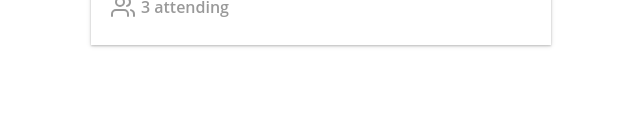
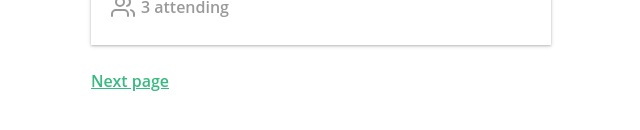
Before and after one commit to VictorHugoBatista/real-world-vue, a Vue app: page / in a window 1280 px wide. Shown: the part 600-730 px from the top of the page, without its empty margins (319-959 px from the left). Built offline with nearby package versions, Linux system fonts and the light colour scheme; data requests are answered from the project's data file.

Commit message:
Add next / prev links to events list

```diff
--- a/src/App.vue
+++ b/src/App.vue
@@ -3,7 +3,7 @@
     <div id="nav">
       <NavBar />
     </div>
-    <router-view />
+    <router-view :key="$route.fullPath" />
   </div>
 </template>
 
--- a/src/views/EventList.vue
+++ b/src/views/EventList.vue
@@ -2,6 +2,21 @@
   <div>
     <h1>Event List</h1>
     <EventCard v-for="event in events" :key="event.id" :event="event" />
+    <template v-if="page !== 1">
+      <router-link
+        :to="{ name: 'event-list', query: { page: page - 1 } }"
+        rel="prev"
+      >
+        Prev page
+      </router-link>
+      |
+    </template>
+    <router-link
+      :to="{ name: 'event-list', query: { page: page + 1 } }"
+      rel="next"
+    >
+      Next page
+    </router-link>
   </div>
 </template>
 
```
